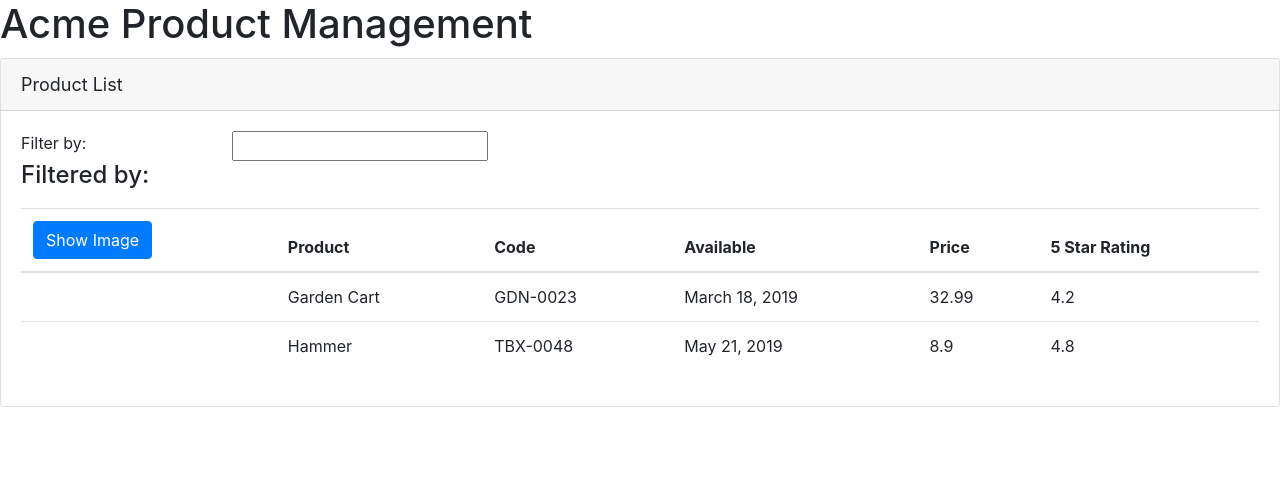
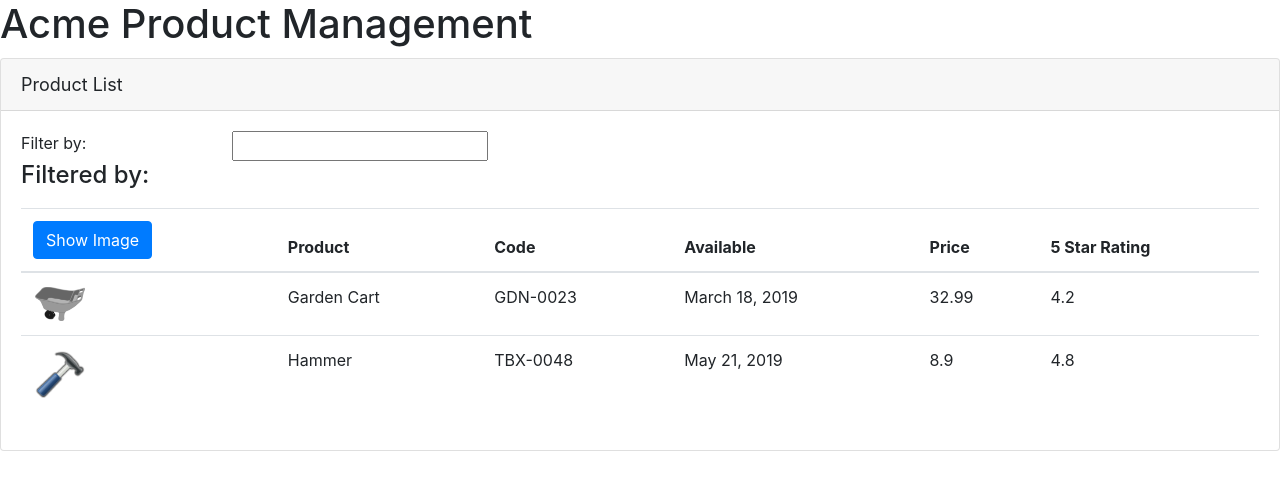
Before and after one commit to Firestart3rr/Acme-Product-Management, an Angular app: page / in a window 1280 px wide. Shown: the top 490 px of the page. Built offline with nearby package versions, Linux system fonts and the light colour scheme.

Commit message:
property binding

```diff
--- a/src/app/products/product-list.component.html
+++ b/src/app/products/product-list.component.html
@@ -35,7 +35,12 @@
 
         <tbody>
           <tr *ngFor="let product of products">
-            <td></td>
+            <td>
+              <img [src]='product.imageUrl'
+                    [title]='product.productName'
+                    [style.width.px]='imageWidth'
+                    [style.margin.px]='imageMargin'>
+            </td>
             <td>{{product.productName}}</td>
             <td>{{product.productCode}}</td>
             <td>{{product.releaseDate}}</td>
--- a/src/app/products/product-list.component.ts
+++ b/src/app/products/product-list.component.ts
@@ -6,6 +6,8 @@
 })
 export class ProductListComponent {
   pageTitle: string = 'Product List';
+  imageWidth: number = 50;
+  imageMargin: number = 2;
   products: any[] = [
     {
       'productId': 2,
@@ -27,5 +29,5 @@
       'starRating': 4.8,
       'imageUrl': 'assets/images/hammer.png'
     }
-  ]
+  ];
 }
```
